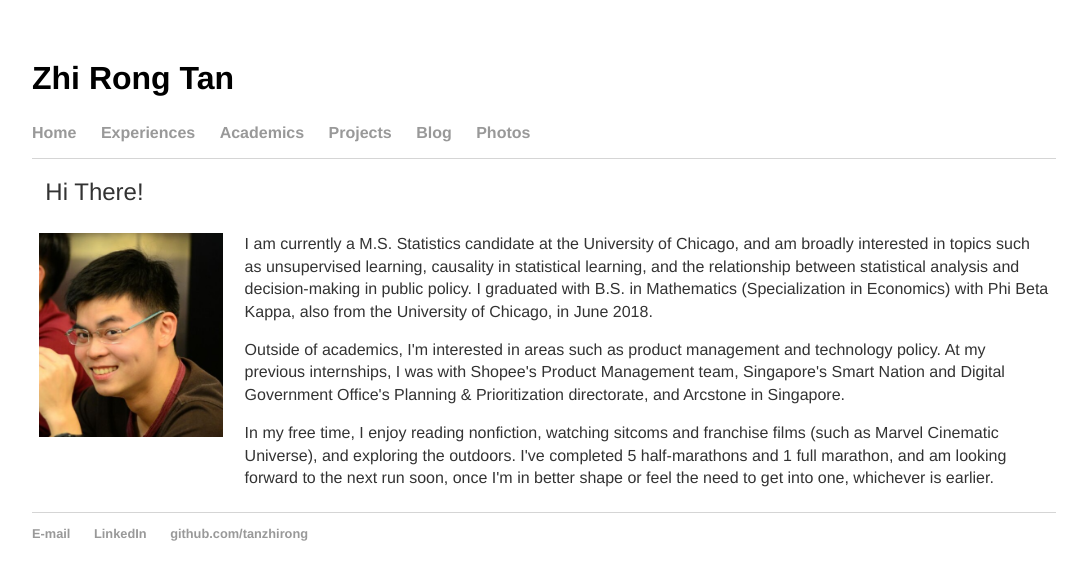
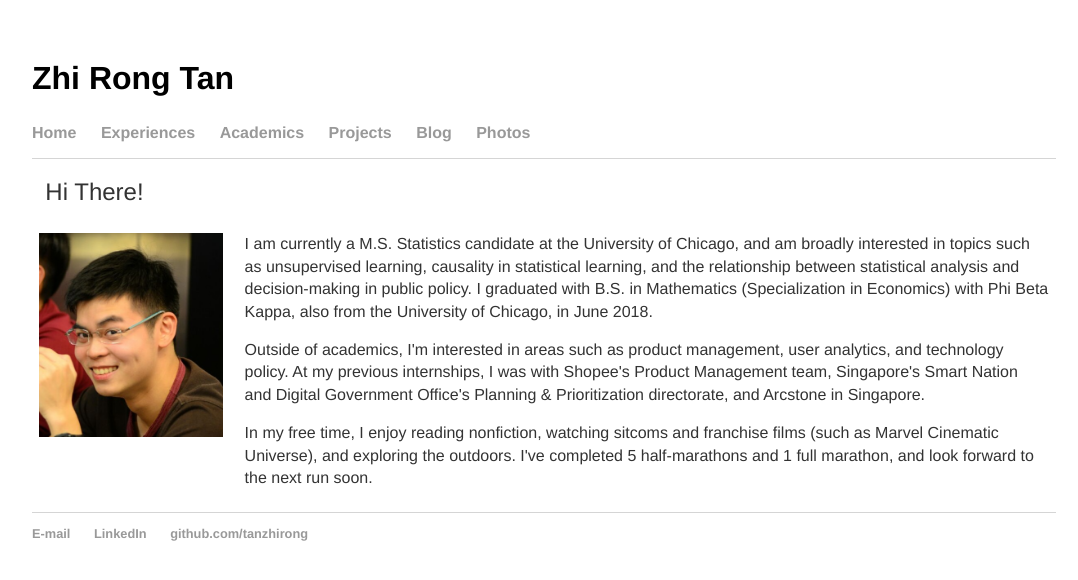
Before and after one commit to tanzhirong/tanzhirong.github.io, a Jekyll site: the page built from index.html, in a window 1280 px wide. Shown: the top 580 px of the page, without its empty margins (96-1174 px from the left). Built offline with Jekyll 4.4.1, drawn with Linux system fonts in a browser that asks for light colours.

Commit message:
Update index.html

```diff
--- a/index.html
+++ b/index.html
@@ -14,8 +14,8 @@
     <td>
       <div id="blurb">
 	<p>I am currently a M.S. Statistics candidate at the University of Chicago, and am broadly interested in topics such as unsupervised learning, causality in statistical learning, and the relationship between statistical analysis and decision-making in public policy. I graduated with B.S. in Mathematics (Specialization in Economics) with Phi Beta Kappa, also from the University of Chicago, in June 2018. </p>
-	<p>Outside of academics, I'm interested in areas such as product management and technology policy. At my previous internships, I was with Shopee's Product Management team, Singapore's Smart Nation and Digital Government Office's Planning & Prioritization directorate, and Arcstone in Singapore.</p>
-	<p>In my free time, I enjoy reading nonfiction, watching sitcoms and franchise films (such as Marvel Cinematic Universe), and exploring the outdoors. I've completed 5 half-marathons and 1 full marathon, and am looking forward to the next run soon, once I'm in better shape or feel the need to get into one, whichever is earlier.</p>
+	<p>Outside of academics, I'm interested in areas such as product management, user analytics, and technology policy. At my previous internships, I was with Shopee's Product Management team, Singapore's Smart Nation and Digital Government Office's Planning & Prioritization directorate, and Arcstone in Singapore.</p>
+	<p>In my free time, I enjoy reading nonfiction, watching sitcoms and franchise films (such as Marvel Cinematic Universe), and exploring the outdoors. I've completed 5 half-marathons and 1 full marathon, and look forward to the next run soon.</p>
       </div><!-- /.blurb -->
     </td>
   </tr>
```
